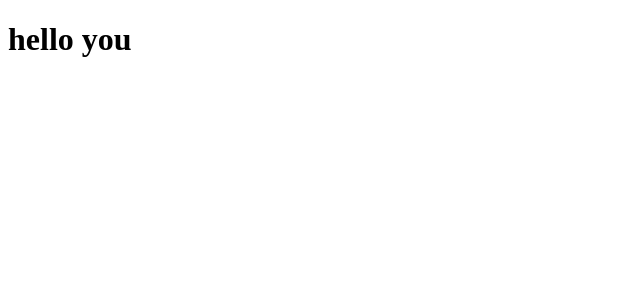
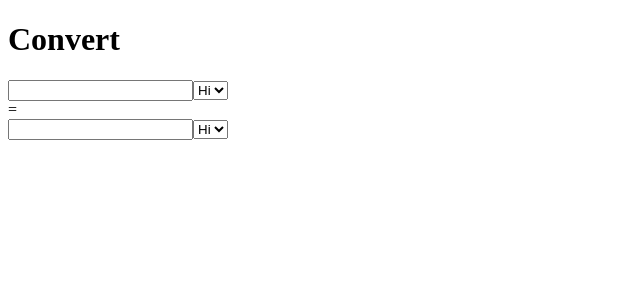
Before and after one commit to sylbaerchen/currency-converter, a React (Create React App) app in the folder currency-converter/: page / in a window 1280 px wide. Shown: the top 300 px of the page, without its empty margins (0-640 px from the left). Built offline with nearby package versions, Linux system fonts and the light colour scheme.

Commit message:
✨ add rows component

```diff
--- a/currency-converter/src/App.js
+++ b/currency-converter/src/App.js
@@ -1,8 +1,14 @@
+import CurrencyRow from "./CurrencyRow";
 import './App.css';
 
 function App() {
   return (
-    <h1>hello you</h1>
+    <div>
+      <h1>Convert</h1>
+      <CurrencyRow />
+      <div className="equals">=</div>
+      <CurrencyRow/>
+    </div>
   );
 }
 
--- /dev/null
+++ b/currency-converter/src/CurrencyRow.js
@@ -0,0 +1,12 @@
+import React from "react";
+
+export default function CurrencyRow() {
+  return (
+    <div>
+      <input className='input' type="number"/>
+      <select>
+        <option value="hi">Hi</option>
+      </select>
+    </div>
+  );
+}
```
